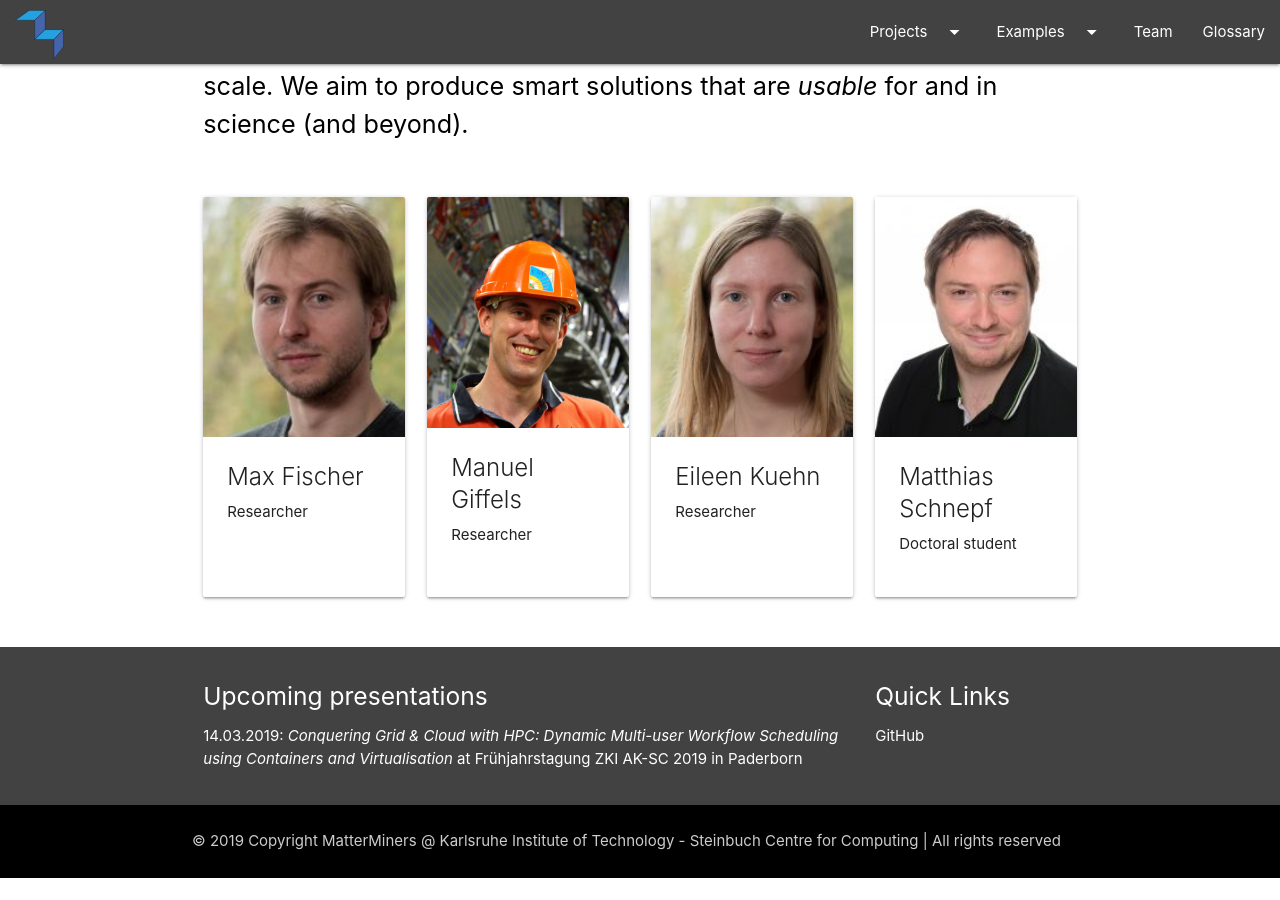
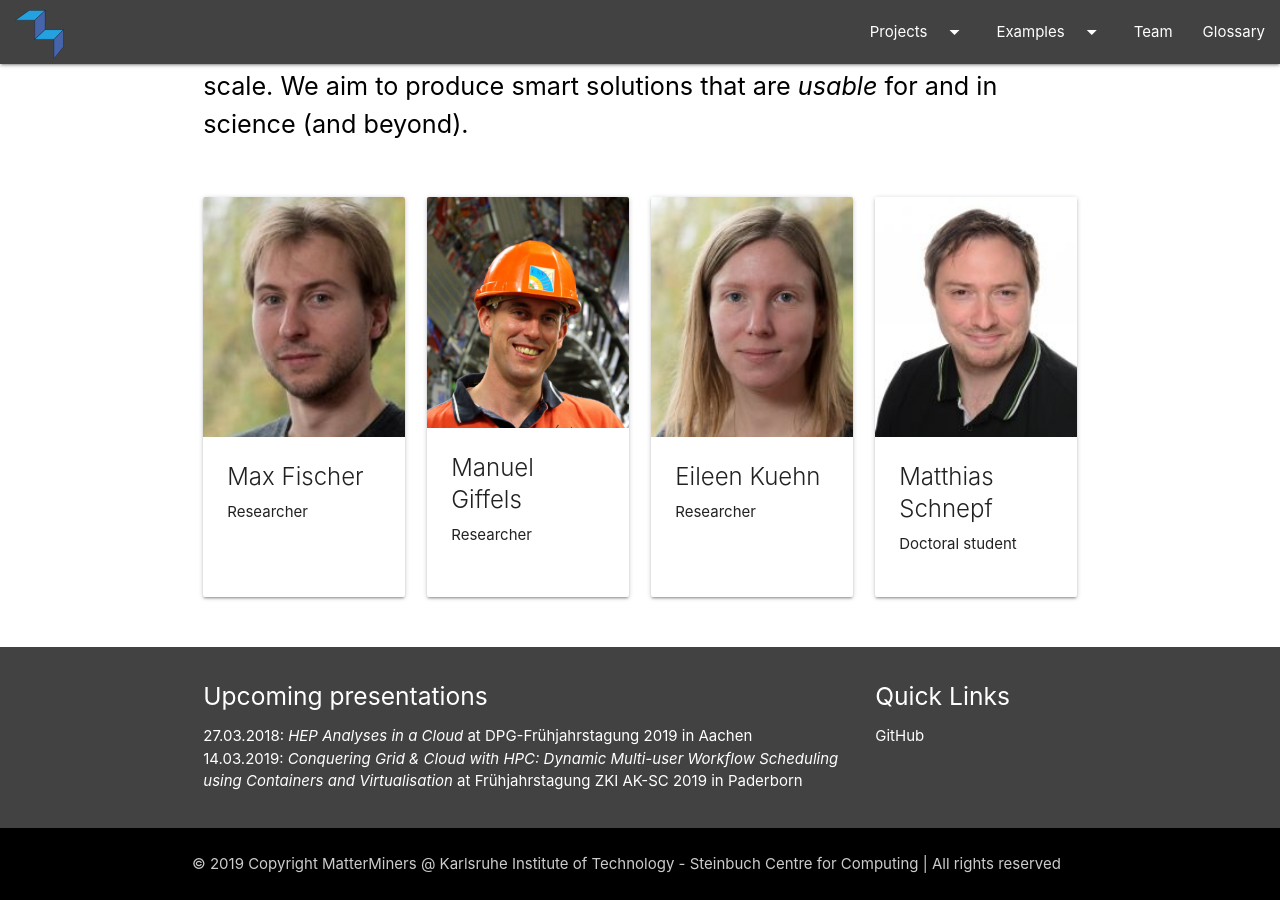
Before and after one commit to MatterMiners/matterminers.github.io, a Jekyll site: the page built from index.md, in a window 1280 px wide and 900 px high, scrolled down 4093 px. Built offline with Jekyll 4.4.1, drawn with Linux system fonts in a browser that asks for light colours; nearby versions of some CDN libraries; before the commit the page ends 4971 px from its top, so only the background shows below that.

Commit message:
added next event

```diff
--- a/_includes/footer.html
+++ b/_includes/footer.html
@@ -4,6 +4,7 @@
 			<div class="col l9 s12">
 				<h5 class="white-text">Upcoming presentations</h5>
 				<ul>
+					<li>27.03.2018: <a class="white-text" href="http://aachen19.dpg-tagungen.de" target="_blank"><em>HEP Analyses in a Cloud</em></a> at DPG-Fr&uuml;hjahrstagung 2019 in Aachen</li>
 					<li>14.03.2019: <a class="white-text" href="https://pc2.uni-paderborn.de/de/about-pc2/announcements/news-events/fruehjahrstagung-zki-ak-sc-2019/" target="_blank"><em>Conquering Grid & Cloud with HPC: Dynamic Multi-user Workflow Scheduling using Containers and Virtualisation</em></a> at Fr&uuml;hjahrstagung ZKI AK-SC 2019 in Paderborn</li>
 				</ul>
 			</div>
```
